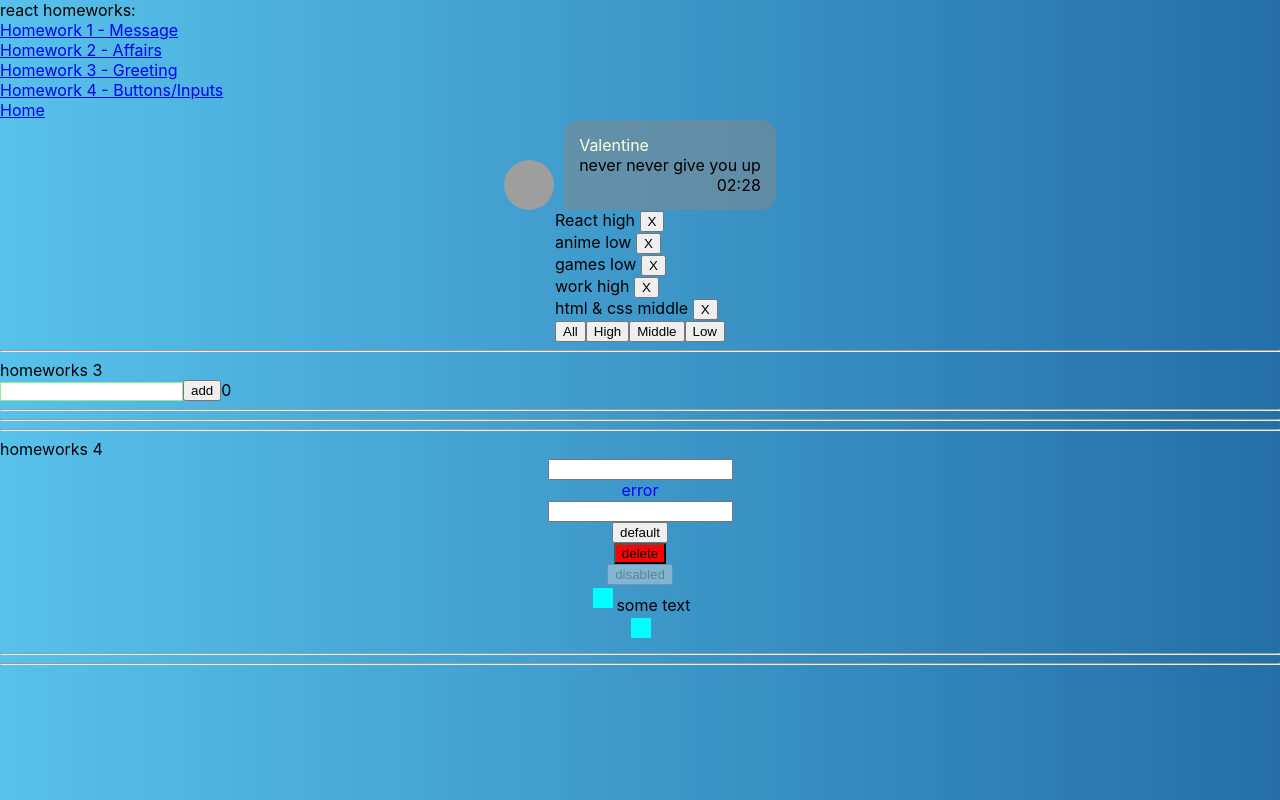
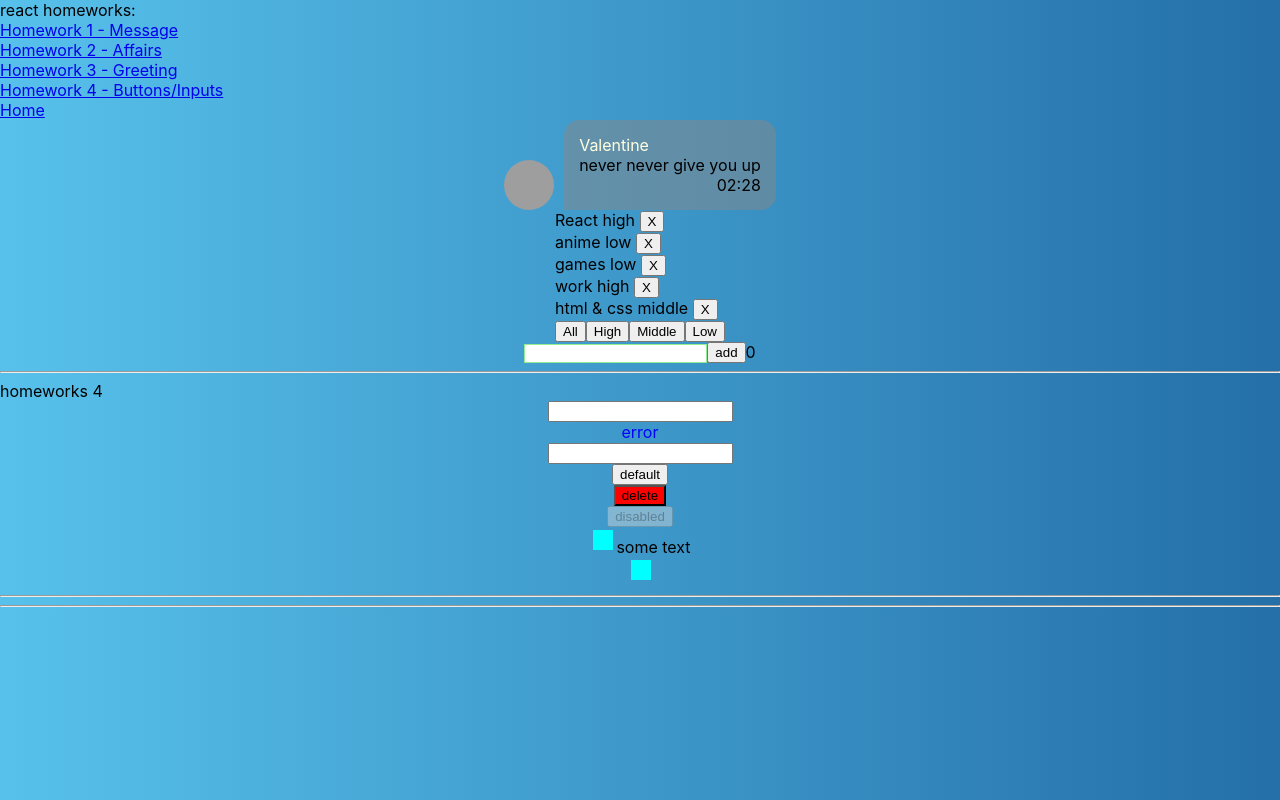
Before and after one commit to valtikamore/simple-tasks, a React (Create React App) app: page /#/pre-junior in a window 1280 px wide. Built offline with nearby package versions, Linux system fonts and the light colour scheme; grey boxes are pictures that could not be loaded.

Commit message:
homework 5 : fix hw3 (styles in dev)

```diff
--- a/src/p2-homeworks/h3/Greeting.module.css
+++ b/src/p2-homeworks/h3/Greeting.module.css
@@ -1,3 +1,10 @@
+
+
+.wrapper {
+    display: grid;
+    place-items: center;
+}
+
 .greeting {
     display: flex;
     align-items: flex-start;
--- a/src/p2-homeworks/h3/HW3.tsx
+++ b/src/p2-homeworks/h3/HW3.tsx
@@ -1,6 +1,7 @@
 import React, {useState} from 'react'
 import GreetingContainer from './GreetingContainer'
 import { v1 } from 'uuid'
+import s from './Greeting.module.css'
 
 // types
 export type UserType = {
@@ -21,17 +22,14 @@ function HW3() {
     }
 
     return (
-        <div>
-            <hr/>
-            homeworks 3
+        <div className={s.wrapper}>
+            <div>
+                <GreetingContainer users={users} addUserCallback={addUserCallback}/>
+            </div>
 
-            {/*should work (должно работать)*/}
-            <GreetingContainer users={users} addUserCallback={addUserCallback}/>
 
-            <hr/>
             {/*для личного творчества, могу проверить*/}
             {/*<AlternativeGreeting/>*/}
-            <hr/>
         </div>
     )
 }
```
